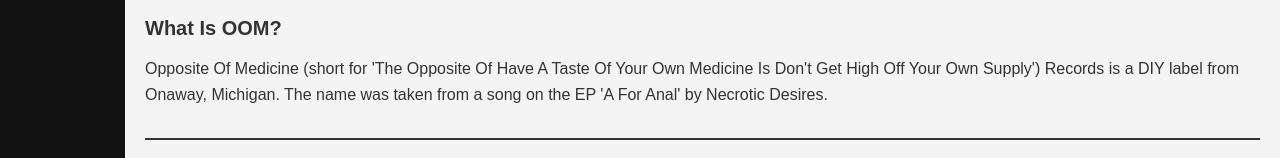
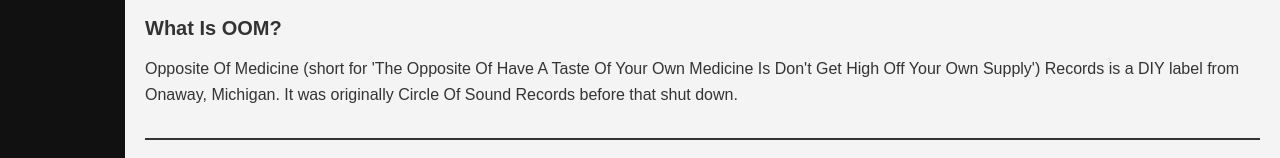
Before and after one commit to oppositeofmedicine/oppositeofmedicine.github.io, a plain HTML site: page index.html in a window 1280 px wide. Shown: the part 482-640 px from the top of the page. Drawn offline with Linux system fonts and the light colour scheme.

Commit message:
Update index.html

```diff
--- a/index.html
+++ b/index.html
@@ -117,7 +117,7 @@
         <h2><br><br>Info</h2>
         <div class="news-item">
             <h3>What Is OOM?</h3>
-            <p>Opposite Of Medicine (short for 'The Opposite Of Have A Taste Of Your Own Medicine Is Don't Get High Off Your Own Supply') Records is a DIY label from Onaway, Michigan. The name was taken from a song on the EP 'A For Anal' by Necrotic Desires.</p>
+            <p>Opposite Of Medicine (short for 'The Opposite Of Have A Taste Of Your Own Medicine Is Don't Get High Off Your Own Supply') Records is a DIY label from Onaway, Michigan. It was originally Circle Of Sound Records before that shut down.</p>
         </div>
 
 	<h2></h2>
```
